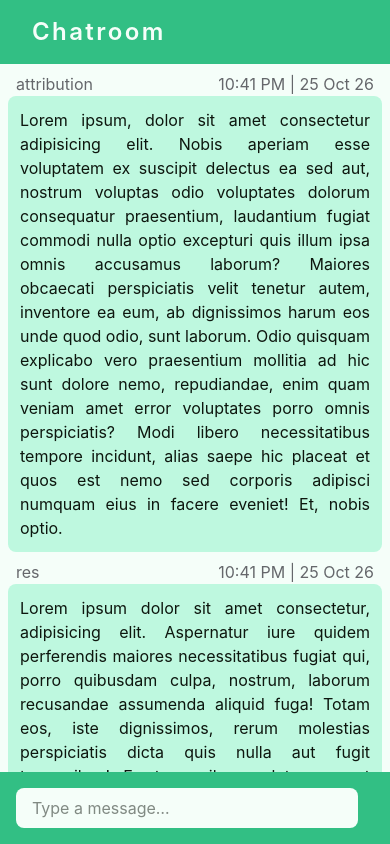
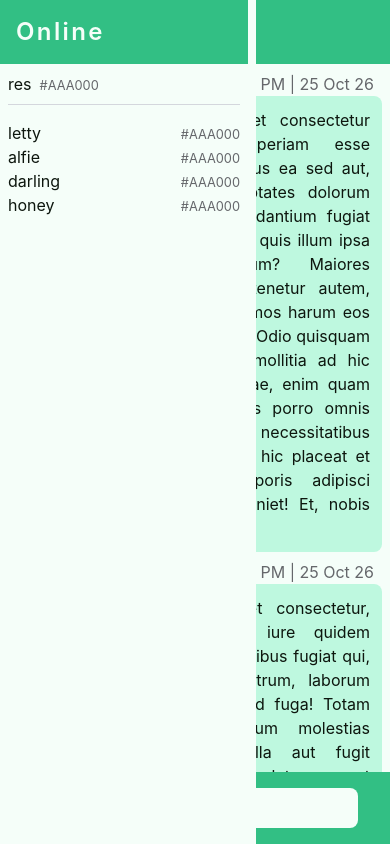
Before and after one commit to res-londres/chatroom, a React (Vite) app: page / in a window 390 px wide. Built offline with nearby package versions, Linux system fonts and the light colour scheme; what @iconify/tailwind4 would draw is missing.

Commit message:
feat(ui): add mobile sidebar drawer

```diff
--- a/src/App.jsx
+++ b/src/App.jsx
@@ -8,45 +8,102 @@ function App() {
         <h1>Chatroom</h1>
       </header>
       <div className="flex flex-1 overflow-hidden">
-        <aside className="fixed inset-y-0 left-0 w-64 -translate-x-full transform transition-transform">
-          active people
+        <aside className="fixed inset-y-0 left-0 flex w-64 -translate-x-0 transform flex-col border-r-8 border-[#F5FEF9] bg-[#F5FEF9] transition-transform">
+          <header className="flex items-center justify-between bg-[#32BF84] p-4 text-2xl font-semibold tracking-widest text-[#F5FEF9]">
+            <span>Online</span>
+            <span className="icon-[ph--caret-right-bold]"></span>
+          </header>
+          <div className="flex min-h-0 flex-1 flex-col px-2">
+            <div className="flex items-center justify-between border-b border-[#d4d7dd] py-2">
+              <div className="flex items-baseline justify-between">
+                <span>res</span>
+                <span className="ml-2 text-[80%] text-[#65676B]">#AAA000</span>
+              </div>
+              <span class="icon-[ph--note-pencil-bold]"></span>
+            </div>
+            <div className="flex min-h-0 flex-col overflow-y-auto py-4">
+              <div className="flex items-baseline justify-between">
+                <span>letty</span>
+                <span className="ml-2 text-[80%] text-[#65676B]">#AAA000</span>
+              </div>
+              <div className="flex items-baseline justify-between">
+                <span>alfie</span>
+                <span className="ml-2 text-[80%] text-[#65676B]">#AAA000</span>
+              </div>
+              <div className="flex items-baseline justify-between">
+                <span>darling</span>
+                <span className="ml-2 text-[80%] text-[#65676B]">#AAA000</span>
+              </div>
+              <div className="flex items-baseline justify-between">
+                <span>honey</span>
+                <span className="ml-2 text-[80%] text-[#65676B]">#AAA000</span>
+              </div>
+            </div>
+          </div>
         </aside>
         <main className="flex flex-1 flex-col">
-          <div className="flex flex-col gap-2 flex-1 overflow-y-auto p-2">
+          <div className="flex flex-1 flex-col gap-2 overflow-y-auto p-2">
             <div className="flex flex-col">
               <div className="flex justify-between px-2 text-[#65676B]">
                 <span>attribution</span>
                 <span>10:41 PM | 25 Oct 26</span>
               </div>
-              <div className="bg-[#BEF8DF] p-3 rounded-lg text-justify w-fit">Lorem ipsum, dolor sit amet consectetur adipisicing elit. Nobis aperiam esse voluptatem ex suscipit delectus ea sed aut, nostrum voluptas odio voluptates dolorum consequatur praesentium, laudantium fugiat commodi nulla optio excepturi quis illum ipsa omnis accusamus laborum? Maiores obcaecati perspiciatis velit tenetur autem, inventore ea eum, ab dignissimos harum eos unde quod odio, sunt laborum. Odio quisquam explicabo vero praesentium mollitia ad hic sunt dolore nemo, repudiandae, enim quam veniam amet error voluptates porro omnis perspiciatis? Modi libero necessitatibus tempore incidunt, alias saepe hic placeat et quos est nemo sed corporis adipisci numquam eius in facere eveniet! Et, nobis optio.</div>
+              <div className="w-fit rounded-lg bg-[#BEF8DF] p-3 text-justify">
+                Lorem ipsum, dolor sit amet consectetur adipisicing elit. Nobis
+                aperiam esse voluptatem ex suscipit delectus ea sed aut, nostrum
+                voluptas odio voluptates dolorum consequatur praesentium,
+                laudantium fugiat commodi nulla optio excepturi quis illum ipsa
+                omnis accusamus laborum? Maiores obcaecati perspiciatis velit
+                tenetur autem, inventore ea eum, ab dignissimos harum eos unde
+                quod odio, sunt laborum. Odio quisquam explicabo vero
+                praesentium mollitia ad hic sunt dolore nemo, repudiandae, enim
+                quam veniam amet error voluptates porro omnis perspiciatis? Modi
+                libero necessitatibus tempore incidunt, alias saepe hic placeat
+                et quos est nemo sed corporis adipisci numquam eius in facere
+                eveniet! Et, nobis optio.
+              </div>
             </div>
             <div className="flex flex-col">
               <div className="flex justify-between px-2 text-[#65676B]">
                 <span>res</span>
                 <span>10:41 PM | 25 Oct 26</span>
               </div>
-              <div className="bg-[#BEF8DF] p-3 rounded-lg text-justify w-fit">Lorem ipsum dolor sit amet consectetur, adipisicing elit. Aspernatur iure quidem perferendis maiores necessitatibus fugiat qui, porro quibusdam culpa, nostrum, laborum recusandae assumenda aliquid fuga! Totam eos, iste dignissimos, rerum molestias perspiciatis dicta quis nulla aut fugit temporibus! Ea temporibus soluta quaerat aliquid voluptatem ullam dignissimos officiis? Non, atque necessitatibus?</div>
+              <div className="w-fit rounded-lg bg-[#BEF8DF] p-3 text-justify">
+                Lorem ipsum dolor sit amet consectetur, adipisicing elit.
+                Aspernatur iure quidem perferendis maiores necessitatibus fugiat
+                qui, porro quibusdam culpa, nostrum, laborum recusandae
+                assumenda aliquid fuga! Totam eos, iste dignissimos, rerum
+                molestias perspiciatis dicta quis nulla aut fugit temporibus! Ea
+                temporibus soluta quaerat aliquid voluptatem ullam dignissimos
+                officiis? Non, atque necessitatibus?
+              </div>
             </div>
             <div className="flex flex-col">
               <div className="flex justify-between px-2 text-[#65676B]">
                 <span>foo</span>
                 <span>10:41 PM | 25 Oct 26</span>
               </div>
-              <div className="bg-[#BEF8DF] p-3 rounded-lg text-justify w-fit">Lorem ipsum</div>
+              <div className="w-fit rounded-lg bg-[#BEF8DF] p-3 text-justify">
+                Lorem ipsum
+              </div>
             </div>
             <div className="flex flex-col">
               <div className="hidden justify-between px-2 text-[#65676B]">
                 <span>res</span>
                 <span>10:41 PM | 25 Oct 26</span>
               </div>
-              <div className="bg-[#BEF8DF] p-3 rounded-lg text-justify w-fit">dolor sit amet</div>
+              <div className="w-fit rounded-lg bg-[#BEF8DF] p-3 text-justify">
+                dolor sit amet
+              </div>
             </div>
             <div className="flex flex-col">
               <div className="hidden justify-between px-2 text-[#65676B]">
                 <span>res</span>
                 <span>10:41 PM | 25 Oct 26</span>
               </div>
-              <div className="bg-[#BEF8DF] p-3 rounded-lg text-justify w-fit">piw pitipiwpiw wiwiw</div>
+              <div className="w-fit rounded-lg bg-[#BEF8DF] p-3 text-justify">
+                piw pitipiwpiw wiwiw
+              </div>
             </div>
           </div>
           <Composer />
```
